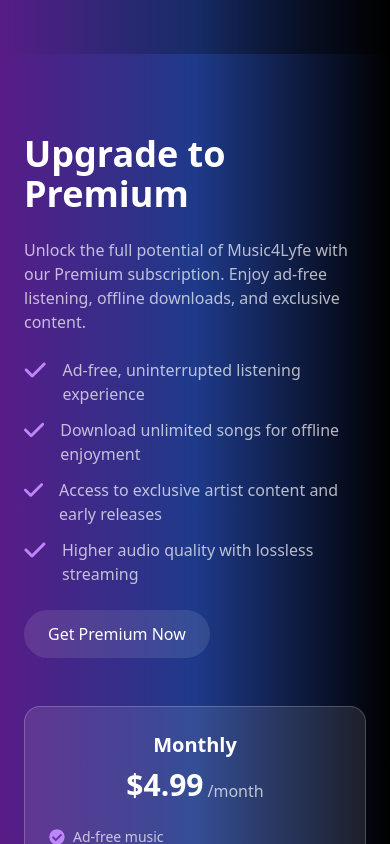
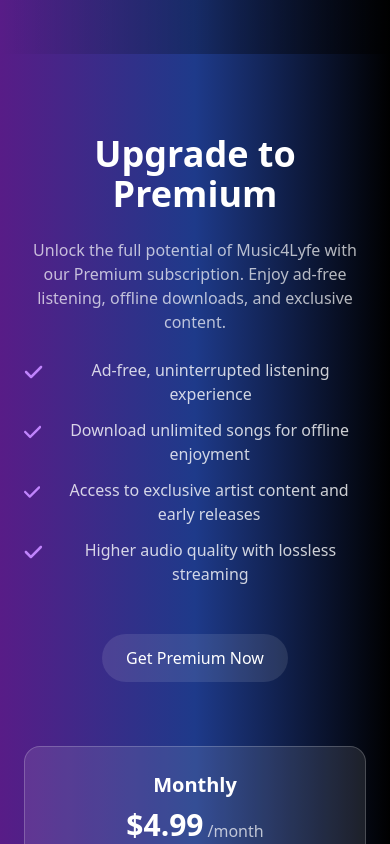
Before and after one commit to Alfianzyh/music4lyfe, a React (Vite) app: page / in a window 390 px wide. Shown: the part 4320-5164 px from the top of the page. Built offline with nearby package versions, Linux system fonts and the light colour scheme.

Commit message:
update responsive pricing

```diff
--- a/src/components/Pricing.jsx
+++ b/src/components/Pricing.jsx
@@ -31,36 +31,38 @@
 
   return (
     <section id="pricing" className="py-20 px-6 bg-transparent">
-      <div className="max-w-6xl mx-auto flex flex-col lg:flex-row gap-12">
-        <div className="flex-1 space-y-6">
-          <h2 className="text-4xl font-bold text-white">Upgrade to Premium</h2>
-          <p className="text-white/70">
+      <div className="max-w-6xl mx-auto flex flex-col lg:flex-row gap-16">
+        {/* Left: Info & CTA */}
+        <div className="flex-1 space-y-6 text-center lg:text-left">
+          <h2 className="text-4xl font-bold text-white">
+            Upgrade to Premium
+          </h2>
+          <p className="text-white/70 text-base max-w-lg mx-auto lg:mx-0">
             Unlock the full potential of Music4Lyfe with our Premium subscription. Enjoy ad-free listening,
             offline downloads, and exclusive content.
           </p>
-          <ul className="space-y-3 text-white/70 text-base">
-            <li className="flex gap-4 items-start">
-              <FaCheck className=" w-6 h-6 text-purple-400 " />
-              Ad-free, uninterrupted listening experience
-            </li>
-            <li className="flex gap-4 items-start">
-              <FaCheck className=" w-6 h-6 text-purple-400 " />
-              Download unlimited songs for offline enjoyment
-            </li>
-            <li className="flex gap-4 items-start">
-              <FaCheck className=" w-6 h-6 text-purple-400 " />
-              Access to exclusive artist content and early releases
-            </li>
-            <li className="flex gap-4 items-start">
-              <FaCheck className=" w-6 h-6 text-purple-400 " />
-              Higher audio quality with lossless streaming
-            </li>
+          <ul className="space-y-3 text-white/80 text-base max-w-md mx-auto lg:mx-0">
+            {[
+              "Ad-free, uninterrupted listening experience",
+              "Download unlimited songs for offline enjoyment",
+              "Access to exclusive artist content and early releases",
+              "Higher audio quality with lossless streaming",
+            ].map((text, i) => (
+              <li key={i} className="flex items-start gap-3">
+                <FaCheck className="text-purple-400 w-5 h-5 mt-1" />
+                <span>{text}</span>
+              </li>
+            ))}
           </ul>
-          <button className="mt-6 px-6 py-3 bg-white/10 text-white rounded-full font-medium hover:bg-white/20 transition">
-            Get Premium Now
-          </button>
+          <div>
+            <button className="mt-6 px-6 py-3 bg-white/10 text-white rounded-full font-medium hover:bg-white/20 transition">
+              Get Premium Now
+            </button>
+          </div>
         </div>
-        <div className="flex-1 grid grid-cols-1 md:grid-cols-2 gap-6">
+
+        {/* Right: Plan Cards */}
+        <div className="flex-1 grid grid-cols-1 sm:grid-cols-2 gap-6">
           {plans.map((plan, idx) => (
             <PremiumPlanCard key={idx} {...plan} />
           ))}
```
